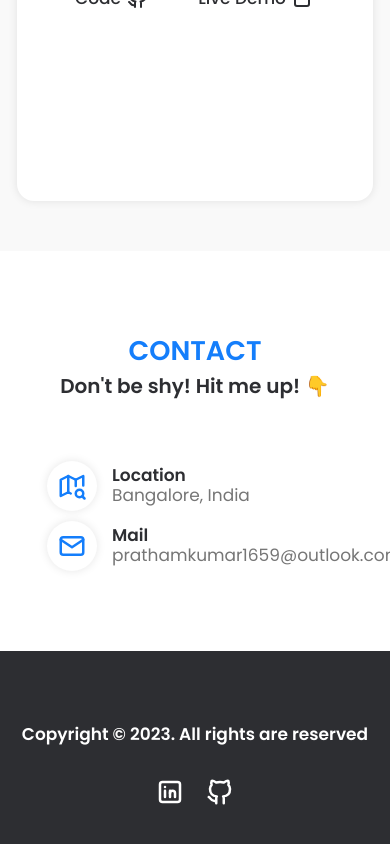
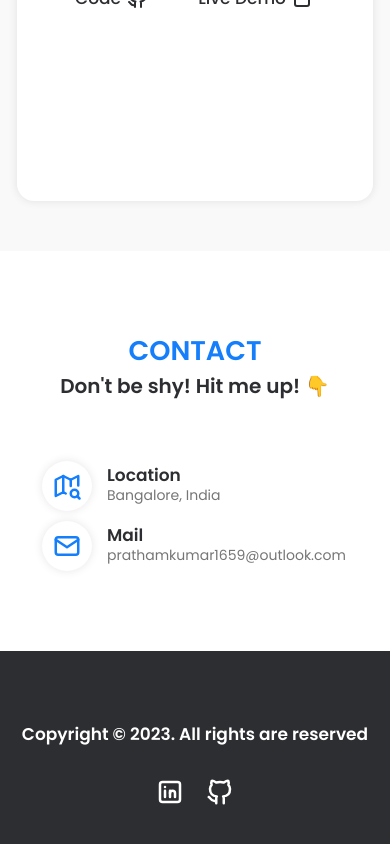
Before and after one commit to pratham1659/prathamfolio, a React (Create React App) app: page / in a window 390 px wide. Shown: the part 3038-3882 px from the top of the page. Built offline with nearby package versions, Linux system fonts and the light colour scheme.

Commit message:
Minor changes on Mobile CSS

```diff
--- a/src/App.css
+++ b/src/App.css
@@ -959,7 +959,8 @@ a {
   .contact__icons {
     flex-direction: column;
     gap: 1rem;
-    padding: 0px 30px;
+    padding-left: 25px;
+    padding-right: 20px;
     justify-content: center;
   }
 }
@@ -998,7 +999,7 @@ a {
 .contact__info p {
   color: #767676;
   cursor: pointer;
-  font-size: 1.7rem;
+  font-size: 1.4rem;
   text-decoration: none;
 }
 .contact__info a:hover,
```
